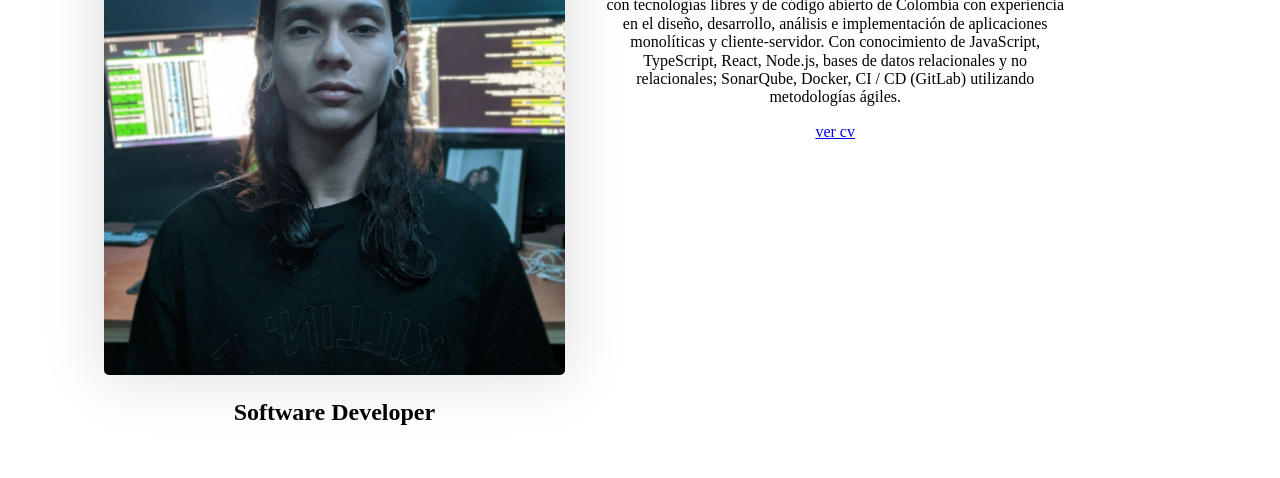
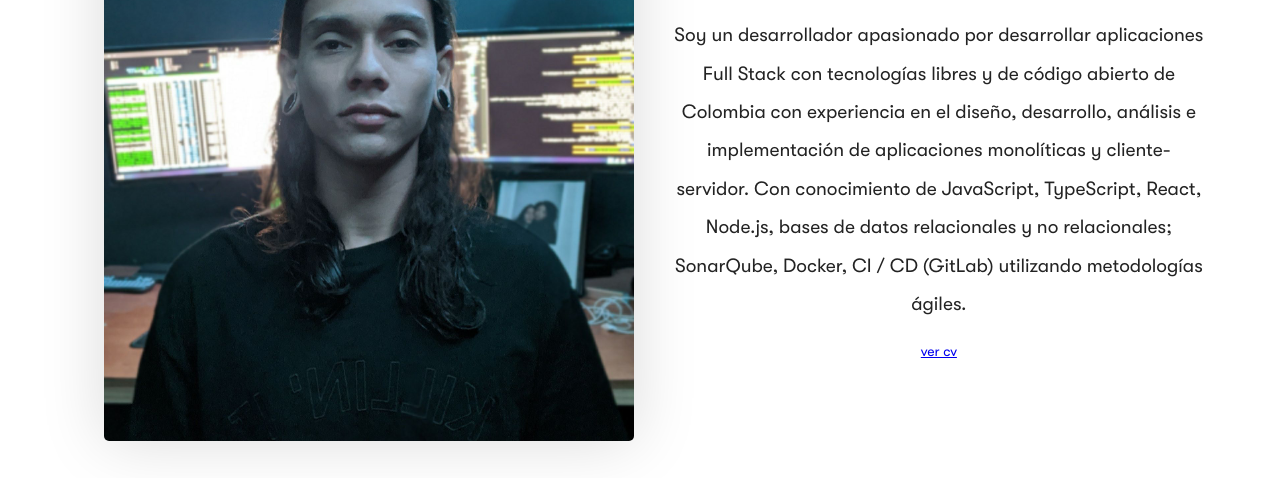
Before and after one commit to nexckycort/nexckycort.github.io, a website built with webpack: page public/index.html in a window 1280 px wide. Shown: the part 179-657 px from the top of the page. Built offline with nearby package versions, Linux system fonts and the light colour scheme.

Commit message:
feat: add font

```diff
--- /dev/null
+++ b/src/components/common/global/_fonts.scss
@@ -0,0 +1,12 @@
+@font-face {
+  font-family: 'GT-Walsheim-Pro-Regular';
+  src: url('../../../assets/fonts/GT-Walsheim-Pro-Regular.woff2') format('woff2'); /* Super Modern Browsers */
+}
+@font-face {
+  font-family: 'GT-Walsheim-Pro-Medium';
+  src: url('../../../assets/fonts/GT-Walsheim-Pro-Medium.woff2') format('woff2'); /* Super Modern Browsers */
+}
+@font-face {
+  font-family: 'GT-Walsheim-Pro-Bold';
+  src: url('../../../assets/fonts/GT-Walsheim-Pro-Bold.woff2') format('woff2'); /* Super Modern Browsers */
+}
--- /dev/null
+++ b/src/components/common/global/_variables.scss
@@ -0,0 +1,4 @@
+$breakpointPhone: 850px;
+$breakpointTablet: 1024px;
+$breakpointLaptop: 1200px;
+$breakpointLarge: '60em'; /* 960px */
--- a/src/components/global/main.scss
+++ b/src/components/common/global/main.scss
@@ -1,15 +1,22 @@
-@import "../../../node_modules/normalize.css/normalize.css";
+@import '../../../../node_modules/normalize.css/normalize.css';
+
+@import './fonts';
+
+@import './variables';
 
 :root {
   --text-color: black;
+  --text-gray: #232323;
   --bg-color: white;
   --primary: #ff2d2d;
 }
 
 body {
+  font-size: 14px;
+  font-family: 'GT-Walsheim-Pro-Regular';
   background-color: var(--bg-color);
   color: var(--text-color);
-  max-width: 1200px;
+  max-width: $breakpointLaptop;
   width: 90%;
   margin-left: auto;
   margin-right: auto;
@@ -17,6 +24,7 @@ body {
 
 body.dark {
   --text-color: white;
+  --text-gray: #fff;
   --bg-color: black;
 }
 
@@ -33,7 +41,7 @@ body.dark {
     position: absolute;
     bottom: -1px;
     left: 0;
-    content: "";
+    content: '';
     display: block;
     width: 100%;
     height: 5px;
@@ -49,9 +57,7 @@ body.dark {
     background-color: var(--primary);
     transform: scale(1);
     transform-origin: 0 50%;
-    transition:
-      transform 1s cubic-bezier(0.19, 1, 0.22, 1),
-      background-color 0.2s ease-out,
+    transition: transform 1s cubic-bezier(0.19, 1, 0.22, 1), background-color 0.2s ease-out,
       -webkit-transform 1s cubic-bezier(0.19, 1, 0.22, 1);
   }
 }
--- a/src/lang/en.json
+++ b/src/lang/en.json
@@ -3,9 +3,9 @@
     "aboutMe": "About me",
     "portfolio": "Portfolio"
   },
-  "aboutMe": {
+  "profile": {
     "title": "Hello, I’m Nestor",
-    "subTitle": "Software Developer",
+    "rol": "Software Developer",
     "description": "I'm a developer passionate about developing Full Stack applications with free and open source technologies from Colombia with experience in the design, development, analysis and implementation of monolithic and client-server applications. With knowledge of JavaScript, TypeScript, React, Node.js, relational and non-relational databases; SonarQube, Docker, CI / CD (GitLab) using agile methodologies.",
     "cv": "see cv"
   }
--- a/src/lang/es.json
+++ b/src/lang/es.json
@@ -3,9 +3,9 @@
     "aboutMe": "Sobre mi",
     "portfolio": "Portafolio"
   },
-  "aboutMe": {
+  "profile": {
     "title": "Hola, yo soy Nestor",
-    "subTitle": "Software Developer",
+    "rol": "Software Developer",
     "description": "Soy un desarrollador apasionado por desarrollar aplicaciones Full Stack con tecnologías libres y de código abierto de Colombia con experiencia en el diseño, desarrollo, análisis e implementación de aplicaciones monolíticas y cliente-servidor. Con conocimiento de JavaScript, TypeScript, React, Node.js, bases de datos relacionales y no relacionales; SonarQube, Docker, CI / CD (GitLab) utilizando metodologías ágiles.",
     "cv": "ver cv"
   }
--- a/src/main.ts
+++ b/src/main.ts
@@ -1,5 +1,5 @@
 import { router } from './routes'
-import './components/global/main.scss'
+import './components/common/global/main.scss'
 
 window.addEventListener('load', router)
 window.addEventListener('hashchange', router)
--- a/src/pages/aboutme/index.ts
+++ b/src/pages/aboutme/index.ts
@@ -1,19 +1,19 @@
-import me from '../../assets/me.jpg'
+import me from '../../assets/img/me.jpg'
 
 import style from './style.module.scss'
 
-import { aboutMe } from '../../lang/es.json'
+import { profile } from '../../lang/es.json'
 
 export const AboutMePage = () => {
   return /* html */ `<div class="${style.aboutMeWrapper}">
     <figure class="${style.meWrapper}">
       <img src="${me}" class=${style.me} alt="me" />
-      <h2 class="${style.subTitle} data-section="aboutMe" data-value="subTitle"">${aboutMe.subTitle}</h2>
+      <h2 class="${style.rol} data-section="profile" data-value="rol"">${profile.rol}</h2>
     </figure>
     <div class="${style.aboutMe}">
-      <h1 data-section="aboutMe" data-value="title">${aboutMe.title}</h1>
-      <p data-section="aboutMe" data-value="description">${aboutMe.description}</p>
-      <a href="https://bit.ly/3FZSVca" target="_blank" data-section="aboutMe" data-value="cv">${aboutMe.cv}</a>
+      <h1 class="${style.title}" data-section="profile" data-value="title">${profile.title}</h1>
+      <p class="${style.description}" data-section="profile" data-value="description">${profile.description}</p>
+      <a href="https://bit.ly/3FZSVca" target="_blank" data-section="profile" data-value="cv">${profile.cv}</a>
     </div>
   </div>`
 }
--- a/src/pages/aboutme/style.module.scss
+++ b/src/pages/aboutme/style.module.scss
@@ -1,3 +1,5 @@
+@import '../../components/common/global/variables';
+
 .aboutMeWrapper {
   display: flex;
   flex-wrap: wrap;
@@ -14,13 +16,42 @@
   width: 100%;
 }
 
+.rol {
+  color: var(--text-color);
+  font-family: 'GT-Walsheim-Pro-Medium';
+  margin-top: 3rem;
+  margin-bottom: 2rem;
+  text-align: center;
+  text-transform: uppercase;
+  word-spacing: 8px;
+  @media (min-width: $breakpointPhone) {
+    font-size: 1.8em;
+  }
+}
+
+.title {
+  color: var(--text-color);
+  font-size: 3rem;
+  text-transform: capitalize;
+  font-family: 'GT-Walsheim-Pro-Bold';
+  @media (max-width: $breakpointPhone) {
+    font-size: 2rem;
+  }
+}
+
+.description {
+  font-size: 1.2rem;
+  line-height: 2;
+  color: var(--text-gray);
+}
+
 .aboutMe {
   width: 100%;
 }
 
-@media (min-width: 600px) {
+@media (min-width: $breakpointLarge) {
   .aboutMe,
   .meWrapper {
-    width: 40%;
+    width: 46%;
   }
 }
```
Also changed, not shown: src/assets/fonts/GT-Walsheim-Pro-Bold.woff2 (added), src/assets/fonts/GT-Walsheim-Pro-Medium.woff2 (added), src/assets/fonts/GT-Walsheim-Pro-Regular.woff2 (added), src/assets/img/me.jpg (renamed from src/assets/me.jpg).
